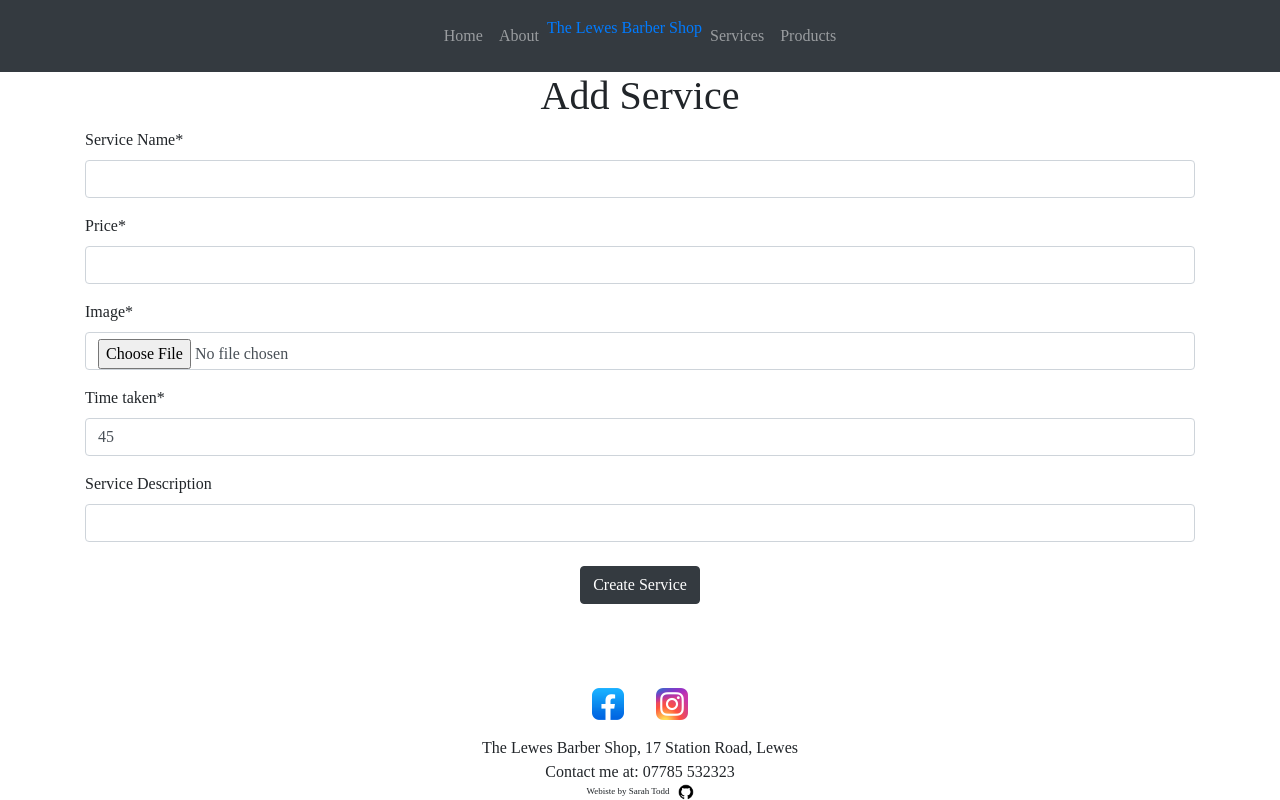
After one commit to 0oSaraho0/The-Lewes-Barber-Shop-Duncan, a Django app: template home/templates/home/add_service.html in a window 1280 px wide. The commit adds this page. Run offline with Django 4.2, Linux system fonts and the light colour scheme; the template is opened without the code that fills it: values that come from a table or form of the project are taken from there, others are empty; tables that the repository leaves empty hold one stand-in row (values such as "Sample post"); parts of the project's set-up code (start-up, migrations or seed data) failed here and were passed over; some web fonts are replaced.

Commit message:
add  add service form and link

```diff
--- /dev/null
+++ b/home/forms.py
@@ -0,0 +1,18 @@
+from django import forms
+from djrichtextfield.widgets import RichTextWidget
+from .models import Service
+
+class ServiceForm(forms.ModelForm):
+    """ A form to create a service """
+
+    class Meta:
+        model = Service
+        fields = ['service', 'price', 'image', 'time', 'description',]
+
+        labels = {
+            'service': 'Service Name',
+            'price': 'Price',
+            'image': 'Image',
+            'time': 'Time taken',
+            'description': 'Service Description'
+        }
--- /dev/null
+++ b/home/templates/home/add_service.html
@@ -0,0 +1,22 @@
+{% extends 'base.html' %}
+{% load static %}
+
+
+
+
+{% block content %}
+
+<div class="container">
+    <form class="form" action="" method="POST" enctype="multipart/form-data">
+        <h1 class="text-center">Add Service</h1>
+        {% csrf_token %}
+        {{ form.media }}
+        {{ form|crispy}}
+        <div class="text-center">
+            <button type="submit" class="btn btn-dark mt-2">Create Service</button>
+        </div>
+
+    </form>
+</div>
+
+{% endblock %}
--- a/templates/includes/header.html
+++ b/templates/includes/header.html
@@ -13,7 +13,7 @@
                     <a class="nav-link" href="#">Home</a>
                 </li>
                 <li class="nav-item">
-                    <a class="nav-link" href="#">About</a>
+                    <a class="nav-link {% if url_name == 'about' %}active{% endif %}" href="{% url 'about' %}">About</a>
                 </li>
                 <a class="d-none d-lg-block" href="#">The Lewes Barber Shop</a>
                 <li class="nav-item">
```
Also changed, not shown: home/views.py (+14 -1 lines).
